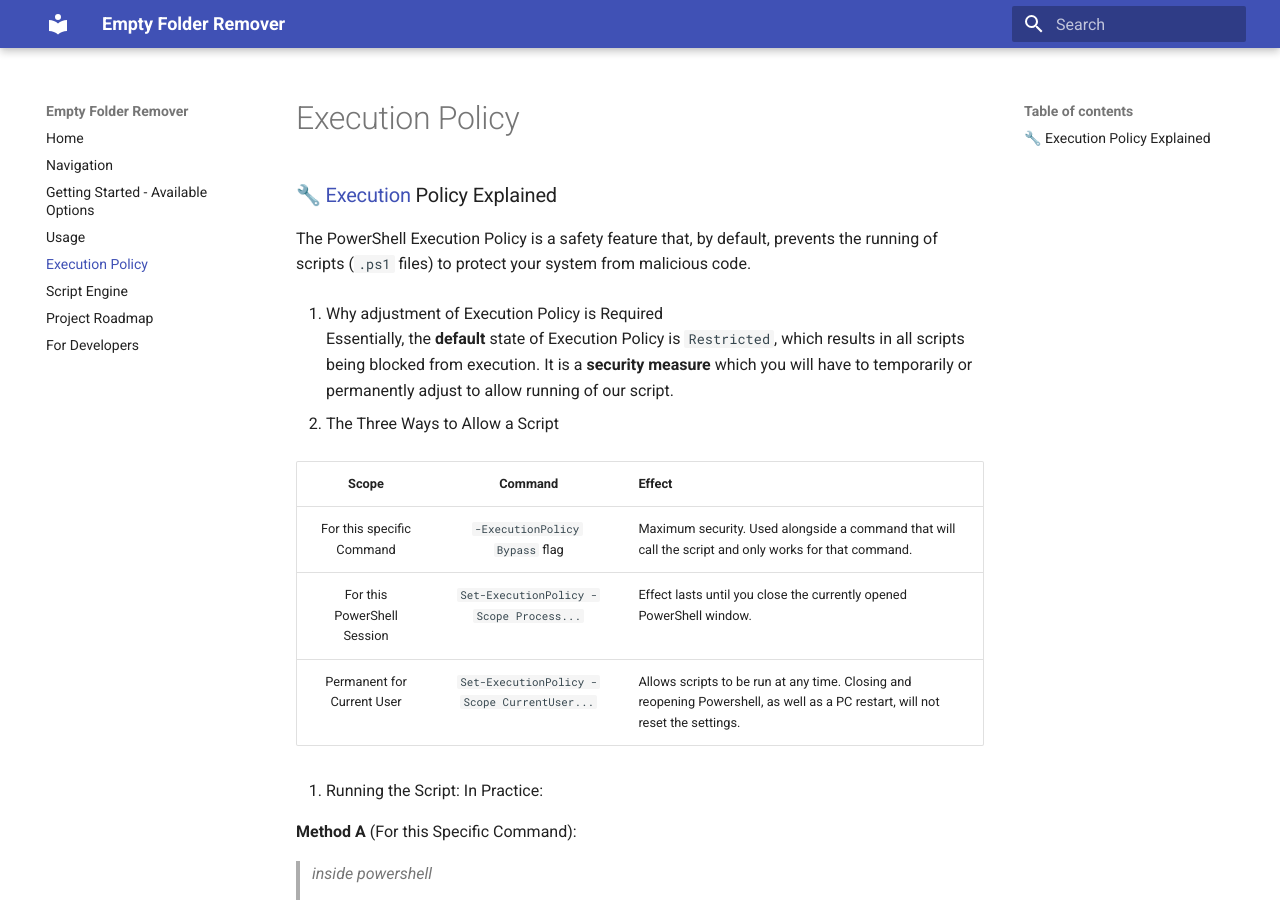
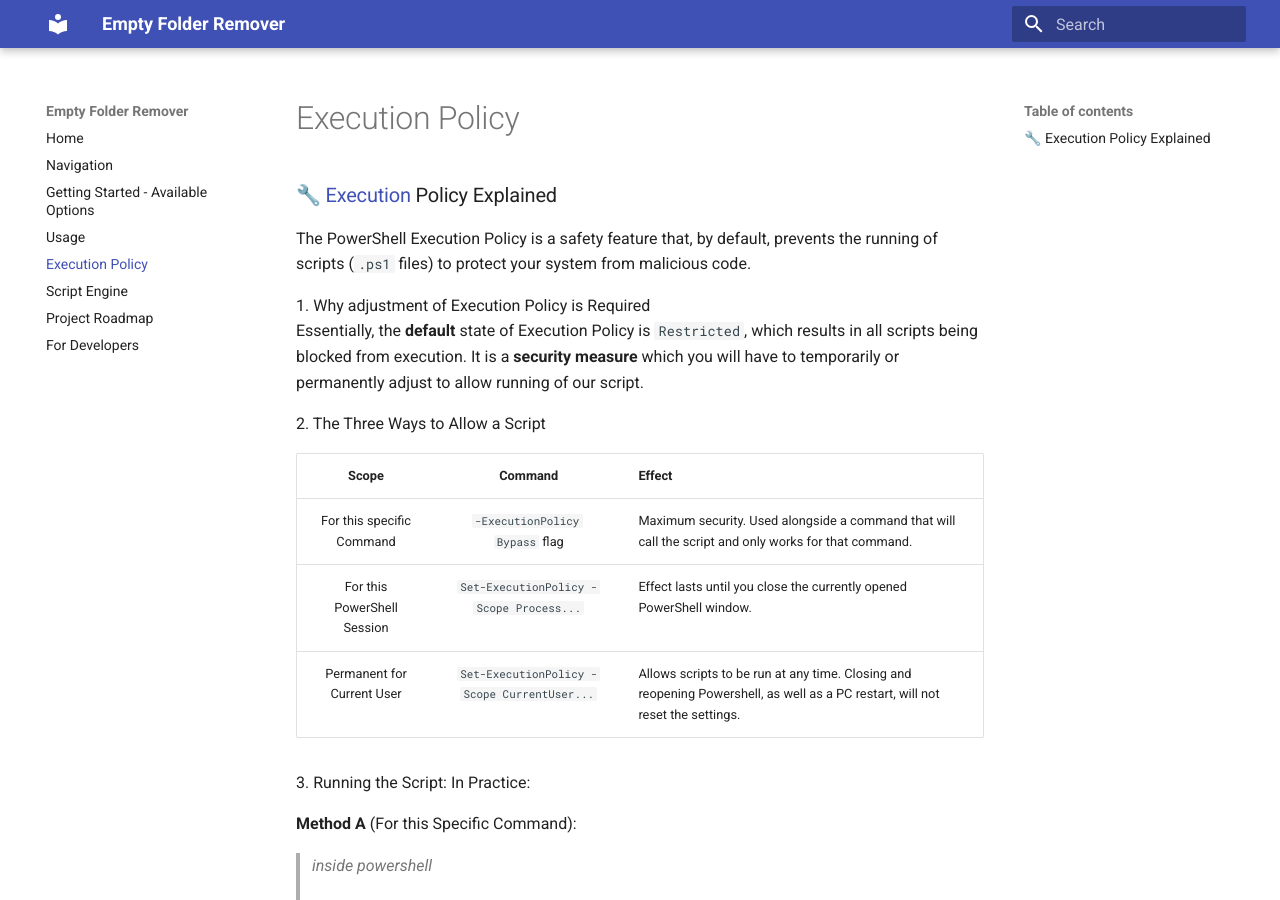
Before and after one commit to joremika/ef.remover, an MkDocs documentation site: the page built from docs/execution-policy.md, in a window 1280 px wide and 900 px high. Built offline with MkDocs 1.6.1 and Material for MkDocs 9.7.7, drawn with Linux system fonts in a browser that asks for light colours.

Commit message:
fixed formatting

```diff
--- a/docs/execution-policy.md
+++ b/docs/execution-policy.md
@@ -1,11 +1,11 @@
 ### <a name="exec">🔧 Execution</a> Policy Explained
 The PowerShell Execution Policy is a safety feature that, by default, prevents the running of scripts (`.ps1` files) to protect your system from malicious code.
 
-1. Why adjustment of Execution Policy is Required
+1\. Why adjustment of Execution Policy is Required
 Essentially, the __default__ state of Execution Policy is `Restricted`, which results in all scripts being blocked from execution.
 It is a **security measure** which you will have to temporarily or permanently adjust to allow running of our script.
 
-2. The Three Ways to Allow a Script
+2\. The Three Ways to Allow a Script
 
 | Scope | Command | Effect |
 |  :----:  |  :----:  |  ----  |
@@ -13,7 +13,7 @@ It is a **security measure** which you will have to temporarily or permanently a
 | For this PowerShell Session | `Set-ExecutionPolicy -Scope Process...` | Effect lasts until you close the currently opened PowerShell window. |
 | Permanent for Current User | `Set-ExecutionPolicy -Scope CurrentUser...` | Allows scripts to be run at any time. Closing and reopening Powershell, as well as a PC restart, will not reset the settings. |
 
-3. Running the Script: In Practice:
+3\. Running the Script: In Practice:
 
 **Method A** (For this Specific Command):
 > _inside powershell_
```
